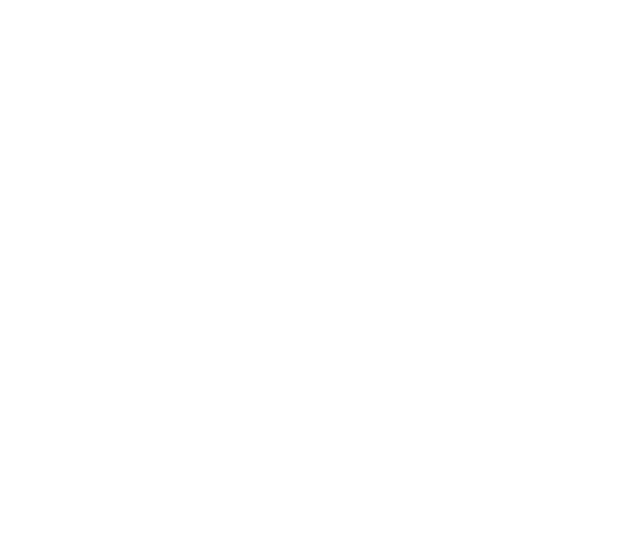
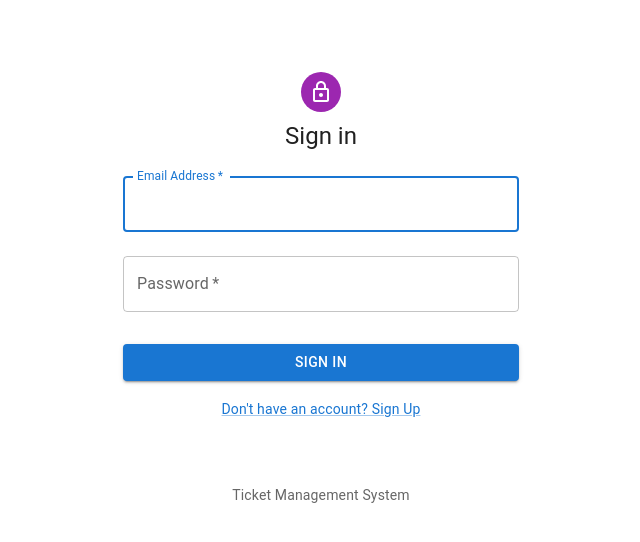
Before and after one commit to aayushkoirala/Ticket-Management-System, a React (Create React App) app in the folder frontend/: page /LogIn in a window 1280 px wide. Before the commit this address had no page. Shown: the top 542 px of the page, without its empty margins (319-959 px from the left). Built offline with nearby package versions, Linux system fonts and the light colour scheme.

Commit message:
arranged folder

```diff
--- a/frontend/src/App.js
+++ b/frontend/src/App.js
@@ -1,13 +1,13 @@
 import './App.css';
-import SignUp from './components/SignUp';
-import LogIn from "./components/LogIn";
+import SignUp from './components/Auth/SignUp';
+import LogIn from "./components/Auth/LogIn";
 import { Route, Routes, BrowserRouter as Router } from "react-router-dom";
 
 function App() {
   return (
     <Router>
       <Routes>
-        <Route path="/" element={<LogIn />} />
+        <Route path="/LogIn" element={<LogIn />} />
         <Route path="/signup" element={<SignUp />} />
       </Routes>
     </Router>
--- a/frontend/src/components/SignUp.js
+++ b/frontend/src/components/Auth/SignUp.js
@@ -108,7 +108,7 @@
                         <Grid container justifyContent="center">
                             <Grid item>
                                 <Link href="#" variant="body2" onClick={() => {
-                                    navigate('/')
+                                    navigate('/login')
                                 }}>
                                     Already have an account? Sign in
                                 </Link>
```
Also changed, not shown: frontend/src/components/Auth/LogIn.js (renamed from frontend/src/components/LogIn.js).
